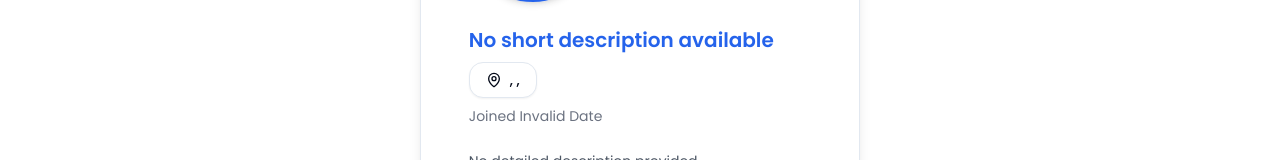
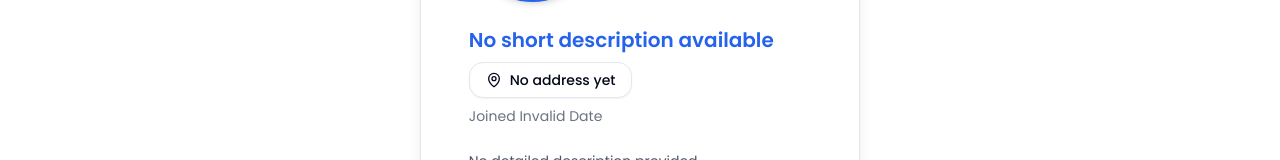
Before and after one commit to lemredd/frontend, a Next.js app: page /skr/profile in a window 1280 px wide. Shown: the part 339-499 px from the top of the page. Built offline with nearby package versions, Linux system fonts and the light colour scheme; no server answers.

Commit message:
fix(component): show address fallback content

```diff
--- a/components/custom/profile/edit-address-form.tsx
+++ b/components/custom/profile/edit-address-form.tsx
@@ -17,7 +17,9 @@ interface Props {
 }
 export function EditAddressForm({ address }: Props) {
   // TODO: add form
-  const content = [address?.barangay, address?.city_muni, address?.province].join(", ")
+  const content = address
+    ? [address?.barangay, address?.city_muni, address?.province].join(", ")
+    : "No address yet"
   return (
     <Dialog>
       <DialogTrigger asChild>
```
